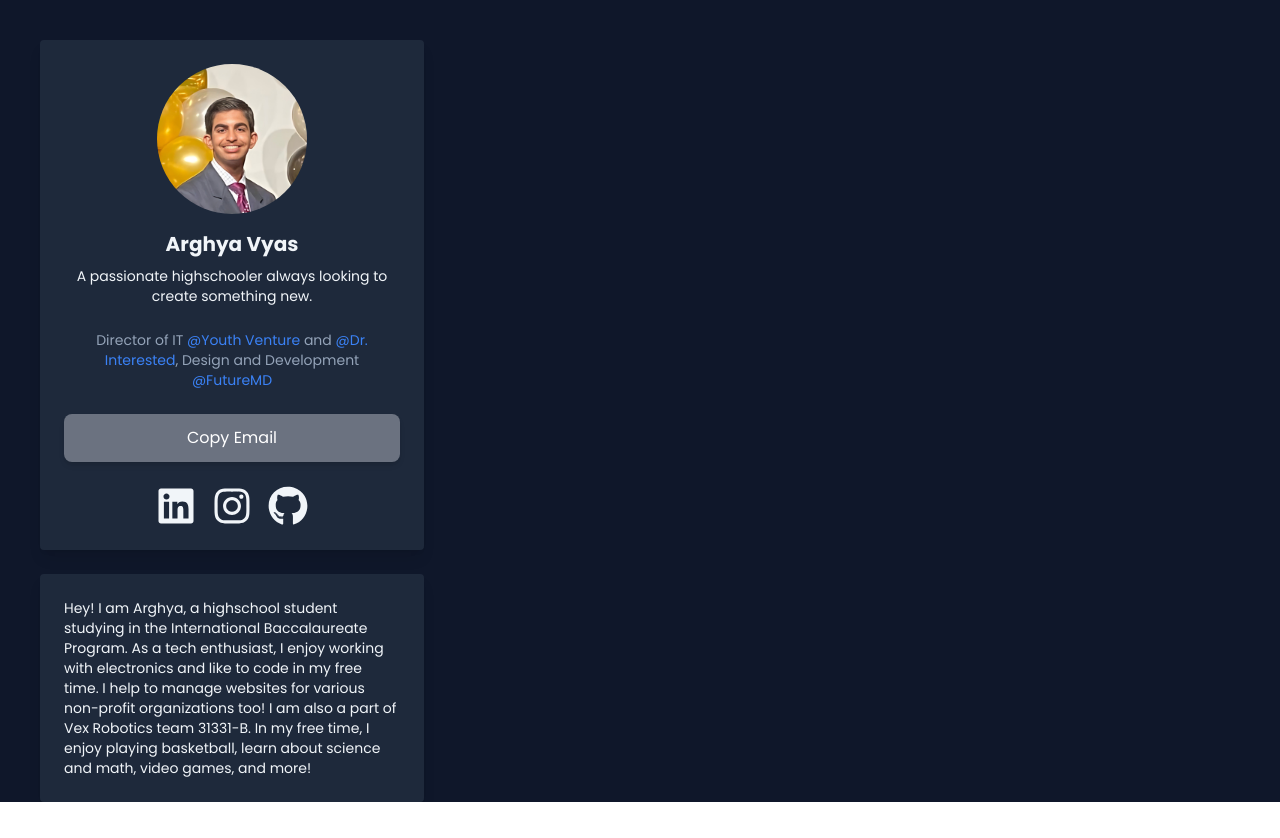
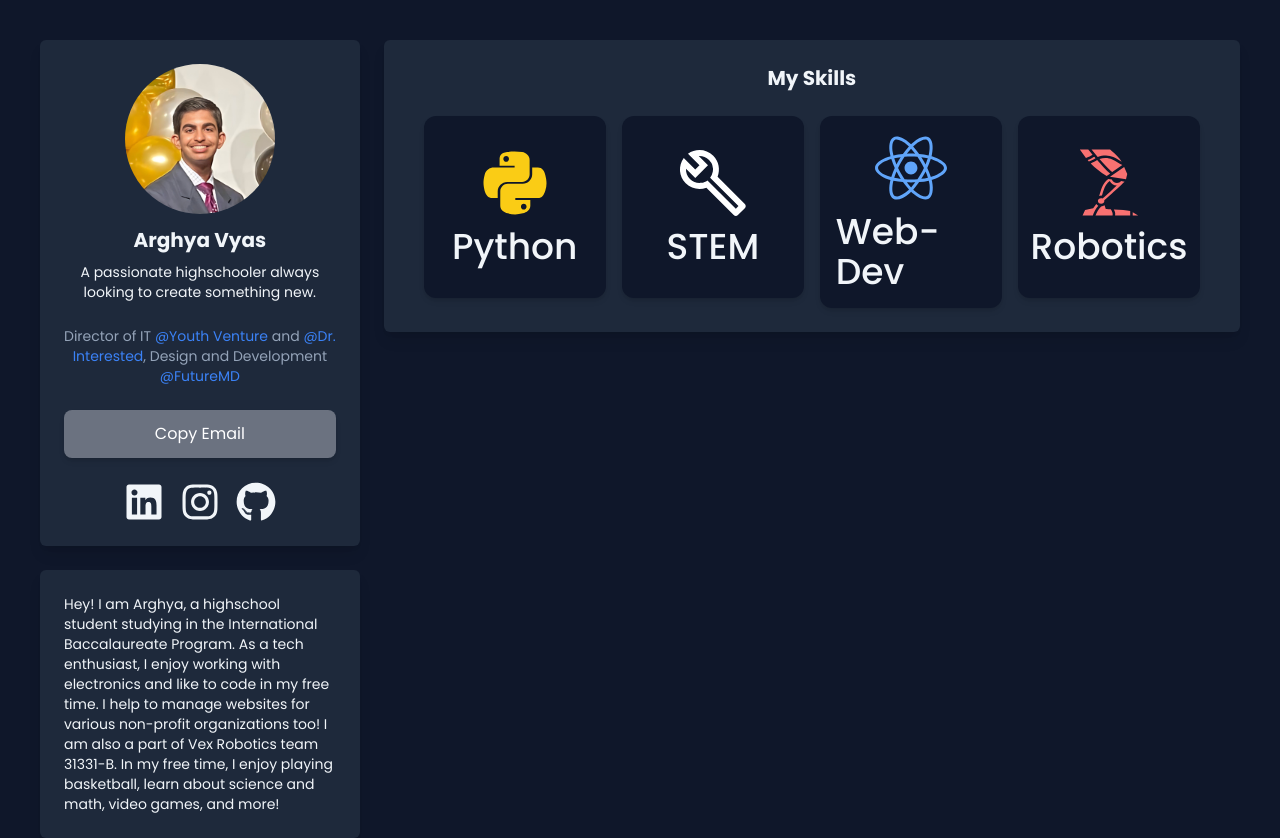
Before and after one commit to arghya-v/arghya-v, a Next.js app: page / in a window 1280 px wide. Before the commit the page ends 802 px from the top, so only its background shows below. Built offline with nearby package versions, Linux system fonts and the light colour scheme.

Commit message:
Skills Component Made (Day 2)

```diff
--- a/components/card.tsx
+++ b/components/card.tsx
@@ -34,7 +34,7 @@ export const ProfileCard = () => {
   };
 
   return (
-    <div className={`max-w-sm rounded overflow-hidden shadow-lg bg-slate-800 p-6 ${poppins.className}`}>
+    <div className={`max-w-md rounded overflow-hidden shadow-lg bg-slate-800 p-6 rounded-md ${poppins.className}`}>
       <div className="flex justify-center">
         <Image
           src="/arghya.jpg"
@@ -44,7 +44,7 @@ export const ProfileCard = () => {
           className="rounded-full"
         />
       </div>
-      <div className="text-center mt-4">
+      <div className="text-center mt-3">
         <h1 className="text-xl text-slate-100 font-bold">Arghya Vyas</h1>
         <p className="text-sm text-slate-100 mt-2">
           A passionate highschooler always looking to create something new.
--- a/components/paragraph.tsx
+++ b/components/paragraph.tsx
@@ -1,6 +1,6 @@
 import { Poppins } from 'next/font/google';
 
-// Load the Poppins font
+
 const poppins = Poppins({
   subsets: ['latin'],
   weight: ['400', '500', '700'],
@@ -8,7 +8,7 @@ const poppins = Poppins({
 
 export const AboutParagraph = () => {
   return (
-    <div className={`max-w-sm rounded overflow-hidden shadow-lg bg-slate-800 p-6 ${poppins.className}`}>
+    <div className={`max-w-md rounded overflow-hidden shadow-lg bg-slate-800 p-6 rounded-md ${poppins.className}`}>
       <p className="text-sm text-slate-100">
         Hey! I am Arghya, a highschool student studying in the International Baccalaureate Program. As a tech enthusiast, I enjoy working with electronics and like to code in my free time. I help to manage websites for various non-profit organizations too! I am also a part of Vex Robotics team 31331-B. In my free time, I enjoy playing basketball, learn about science and math, video games, and more!
       </p>
--- /dev/null
+++ b/components/skills.tsx
@@ -0,0 +1,50 @@
+import { FaPython, FaReact } from 'react-icons/fa';
+import { MdOutlineBuild } from 'react-icons/md';
+import { Poppins } from 'next/font/google';
+import { GiRobotLeg } from "react-icons/gi";
+
+
+const poppins = Poppins({
+  subsets: ['latin'],
+  weight: ['400', '500', '700'],
+});
+
+export const SkillsComponent = () => {
+  return (
+    <div
+      className={`flex flex-col items-center justify-center bg-slate-800 text-slate-100 py-6 px-6 md:px-10 rounded-md shadow-lg w-full max-w-5xl mx-auto ${poppins.className}`}
+    >
+      <h1 className="text-2xl md:text-xl font-bold mb-6">My Skills</h1>
+      <div className="grid grid-cols-2 md:grid-cols-4 gap-4 w-full">
+        {[
+          {
+            icon: <FaPython className="text-yellow-400 text-6xl md:text-7xl mb-2" />,
+            label: "Python",
+          },
+          {
+            icon: <MdOutlineBuild className="text-white text-6xl md:text-7xl mb-2" />,
+            label: "STEM",
+          },
+          {
+            icon: <FaReact className="text-blue-400 text-6xl md:text-7xl mb-2" />,
+            label: "Web-Dev",
+          },
+          {
+            icon: <GiRobotLeg className="text-red-400 text-6xl md:text-7xl mb-2" />,
+            label: "Robotics",
+          },
+        ].map(({ icon, label }, index) => (
+          <div
+            key={index}
+            className="flex flex-col items-center justify-center bg-slate-900 rounded-xl p-3 md:p-4 shadow-md aspect-square"
+          >
+            {icon}
+            <p className="text-2xl md:text-4xl font-medium">{label}</p>
+          </div>
+        ))}
+      </div>
+    </div>
+  );
+};
+
+export default SkillsComponent;
--- a/pages/index.tsx
+++ b/pages/index.tsx
@@ -1,14 +1,20 @@
 import { ProfileCard } from '../components/card';
 import { AboutParagraph } from '../components/paragraph';
+import { SkillsComponent } from '../components/skills';
 
 export default function Home() {
   return (
-    <div className="flex flex-col justify-start items-start min-h-screen bg-slate-900 pt-10 pl-10 space-y-6">
-      {/* Profile Card */}
-      <ProfileCard />
+    <div className="flex flex-col md:flex-row justify-start items-start min-h-screen bg-slate-900 pt-10 px-10 md:space-x-6">
+      {/* Profile Section */}
+      <div className="flex flex-col space-y-6 md:mt-0">
+        <ProfileCard />
+        <AboutParagraph />
+      </div>
 
-      {/* Paragraph Component */}
-      <AboutParagraph/>
+      {/* Skills Section */}
+      <div className="mt-6 md:mt-0 w-full">
+        <SkillsComponent />
+      </div>
     </div>
   );
 }
```
